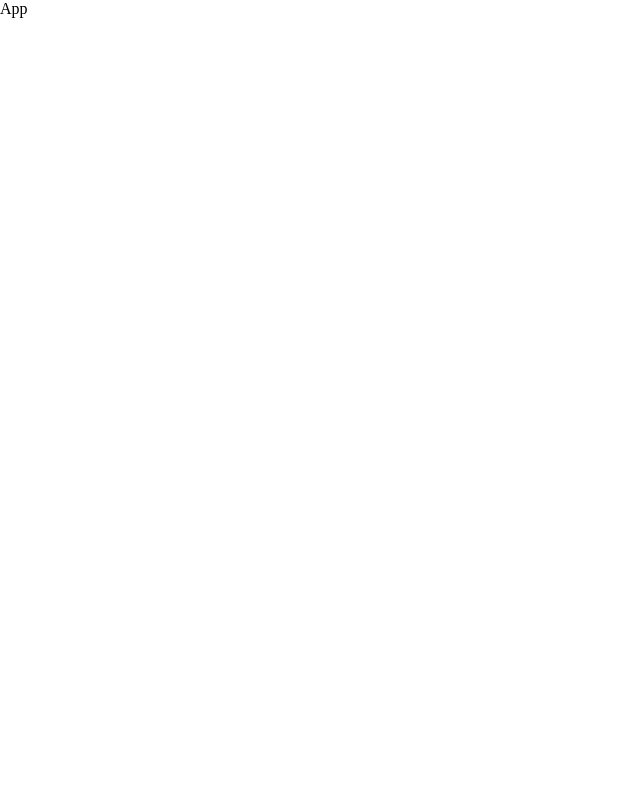
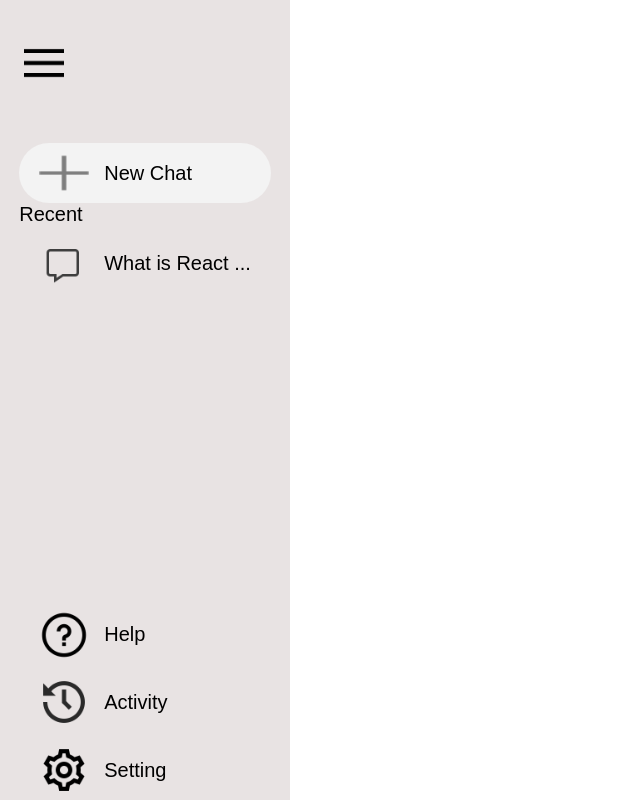
Before and after one commit to shamsrehmanpro/google-gemini, a React (Vite) app in the folder gemini-clone/: page / in a window 1280 px wide. Shown: the whole page, without its empty margins (0-640 px from the left). Built offline with nearby package versions, Linux system fonts and the light colour scheme.

Commit message:
collapse sidebar

```diff
--- a/gemini-clone/src/App.jsx
+++ b/gemini-clone/src/App.jsx
@@ -1,8 +1,11 @@
 import React from 'react'
+import Sidebar from './Components/Sidebar/Sidebar.jsx'
 
 const App = () => {
   return (
-    <div>App</div>
+    <>
+      <Sidebar />
+    </>
   )
 }
 
--- a/gemini-clone/src/Components/Sidebar/Sidebar.css
+++ b/gemini-clone/src/Components/Sidebar/Sidebar.css
@@ -0,0 +1,40 @@
+.sidebar{
+    padding-top: 3%;
+    padding-left: 1.5%;
+    font-family: sans-serif;
+    font-size: 20px;
+    background-color: rgba(229, 223, 223, 0.861);
+    padding-right: 1.5%;
+    display: flex;
+    flex-direction: column;
+    justify-content: space-between;
+}
+.sidebar img{
+    width: 50px;
+    cursor: pointer;
+    height: 50px;
+}
+.new-chat{
+    display: flex;
+    align-items: center;
+    gap: 15px;
+    font-size: 20px;
+    border-radius: 100px;
+    background-color: rgb(243, 243, 243);
+    padding: 5px 20px;
+    cursor: pointer;
+    margin-top: 50px;
+}
+.recent-entry{
+    margin-top: 3%;
+    display: flex;
+    align-items: center;
+    gap: 15px;
+    font-size: 20px;
+    border-radius: 50px;
+    padding: 5px 20px;
+    cursor: pointer;
+}
+.recent-entry:hover{
+    background-color: rgb(243, 243, 243);
+}
--- a/gemini-clone/src/Components/Sidebar/Sidebar.jsx
+++ b/gemini-clone/src/Components/Sidebar/Sidebar.jsx
@@ -1,9 +1,45 @@
-import React from 'react'
+import React, { useState } from 'react'
 import './Sidebar.css'
+import {assets} from '../../assets/assets'
 
 const Sidebar = () => {
+  const [collapse, setCollapse] = useState(false)
+
+  const handleClick = () => {
+    setCollapse(!collapse)
+  }
   return (
-    <div>Sidebar</div>
+    <div className='sidebar'>
+      <div className="top">
+        <img onClick={handleClick} src={assets.menu_icon} alt="" className="menu" />
+        <div className="new-chat">
+          <img src={assets.plus_icon} alt="" />
+         {collapse ? "" : <p>New Chat</p>}
+        </div>
+       {collapse ? "" : <div className="recent">
+          <p className="recent-title">Recent</p>
+          <div className="recent-entry">
+            <img src={assets.message_icon} alt="" />
+            <p>What is React ...</p>
+          </div>
+        </div>}
+      </div>
+
+      <div className="bottom">
+          <div className="bottom-item recent-entry">
+            <img src={assets.question_icon} alt="" />
+           {collapse ? "" : <p>Help</p>}
+          </div>
+          <div className="bottom-item recent-entry">
+            <img src={assets.history_icon} alt="" />
+            {collapse ? "" : <p>Activity</p>}
+          </div>
+          <div className="bottom-item recent-entry">
+            <img src={assets.setting_icon} alt="" />
+            {collapse ? "" : <p>Setting</p>}
+          </div>
+      </div>
+    </div>
   )
 }
 
```
